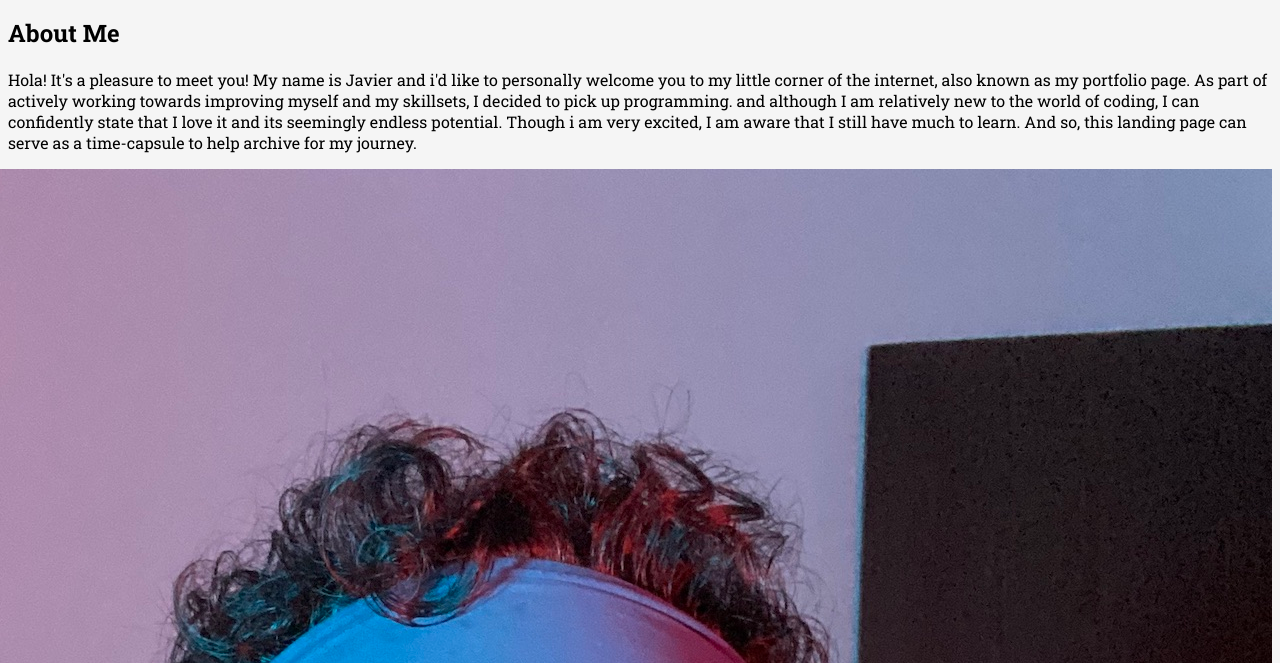
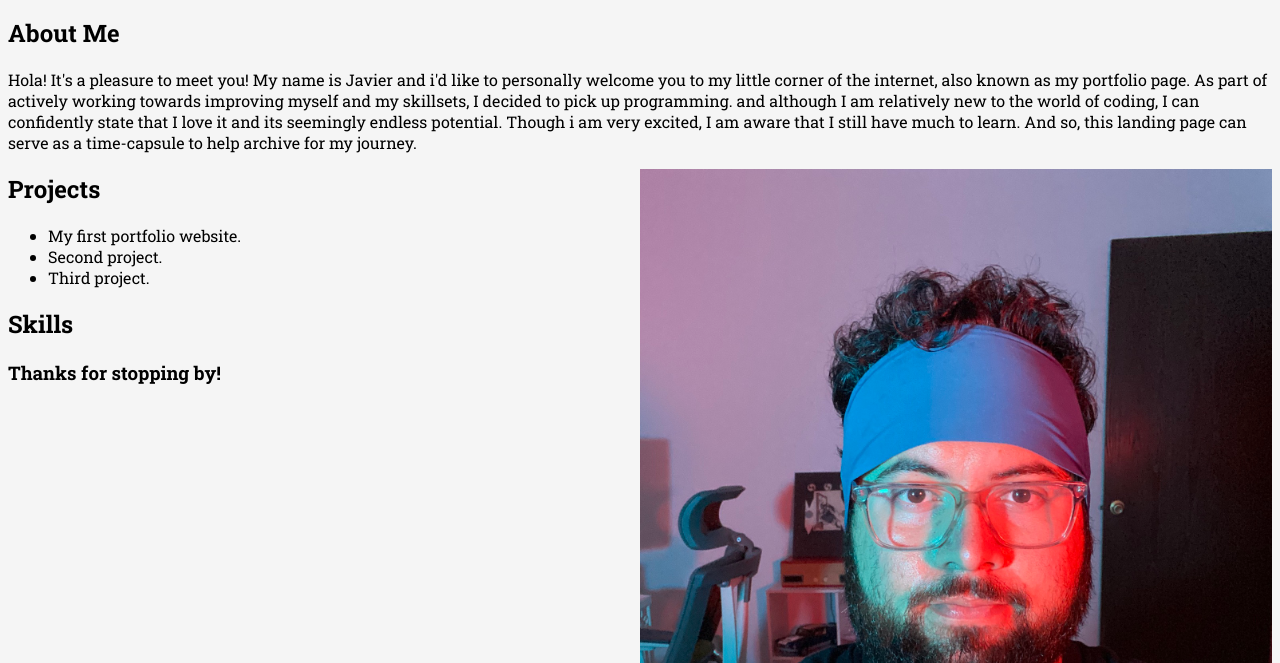
Before and after one commit to AbsentCoding/portfolioProject, a plain HTML site: page index.html in a window 1280 px wide. Shown: the part 137-800 px from the top of the page. Drawn offline with Linux system fonts and the light colour scheme; files whose address does not match are found by name.

Commit message:
jpeg changes

```diff
--- a/stylesheet.css
+++ b/stylesheet.css
@@ -39,4 +39,6 @@
 .my-picture {
     display: flex;
     float: right;
+    max-width: 50%;
+    max-height: 50%;
 }
```
